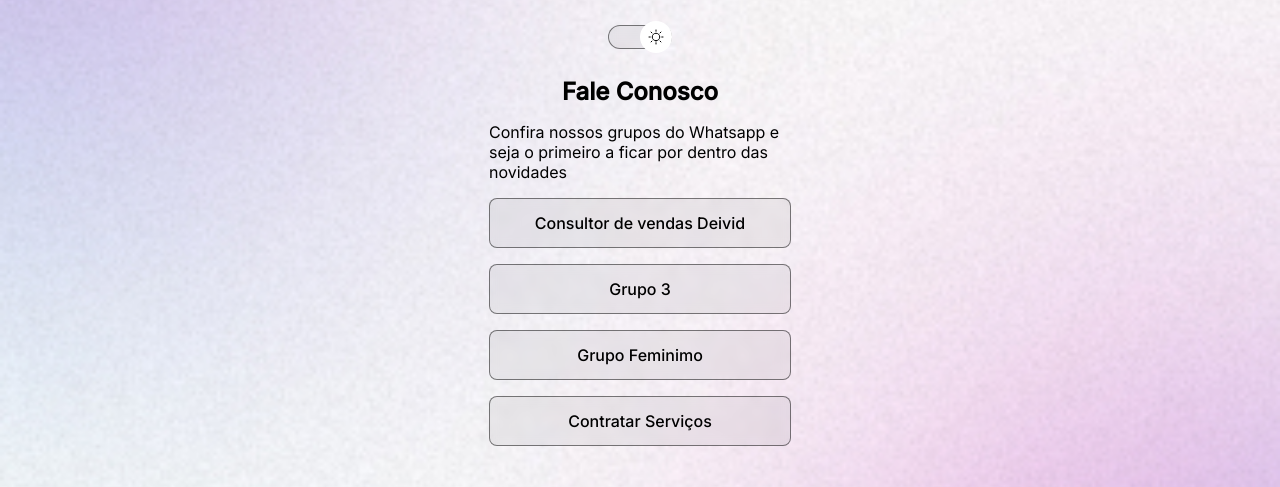
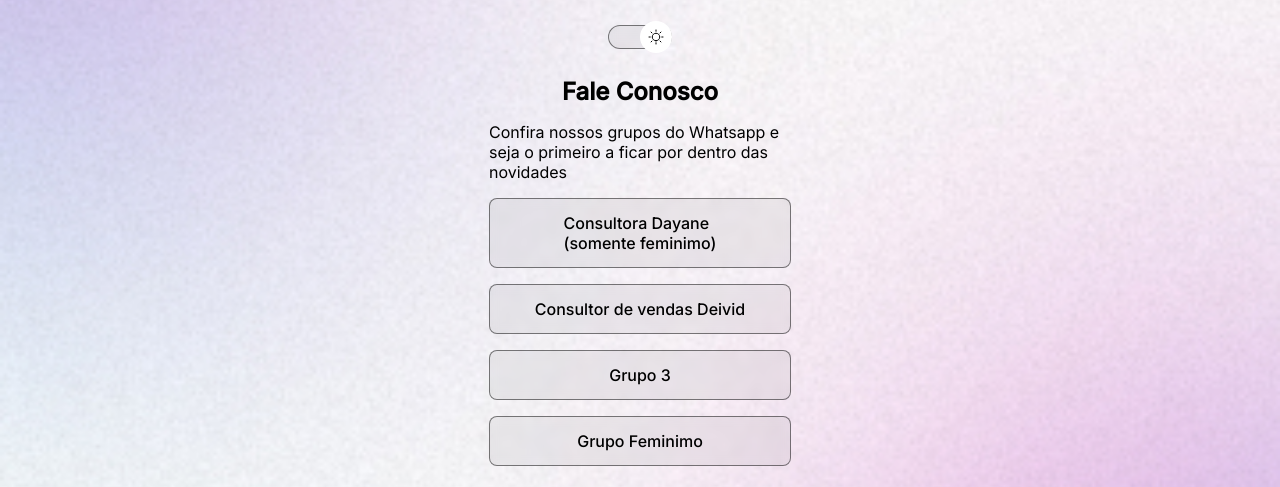
Before and after one commit to caioalbert/2S, a plain HTML site: page index.html in a window 1280 px wide. Shown: the part 231-718 px from the top of the page. Drawn offline with nearby package versions, Linux system fonts and the light colour scheme.

Commit message:
Update index.html

```diff
--- a/index.html
+++ b/index.html
@@ -25,6 +25,9 @@
         <h2 style="text-align:center">Fale Conosco</h2>
         <p>Confira nossos grupos do Whatsapp e seja o primeiro a ficar por dentro das novidades</p>
       <li>
+        <a href="https://wa.me/message/YERJUQNJBXLKC1">Consultora Dayane <br/> (somente feminimo)</a>
+      </li>
+      <li>
         <a href=" https://wa.me/5585986425975" target="_blank">Consultor de vendas Deivid</a>
       </li>
       <li>
@@ -32,9 +35,6 @@
       </li>
       <li>
         <a href="https://chat.whatsapp.com/CrEsTw7kZKaEurvQS1dwmE" target="_blank">Grupo Feminimo</a>
-      </li>
-      <li>
-        <a href="https://wa.me/5585991452514?text=Olá, gostaria de fazer um orçamento!">Contratar Serviços</a>
       </li>
     </ul>
 <!--
```
